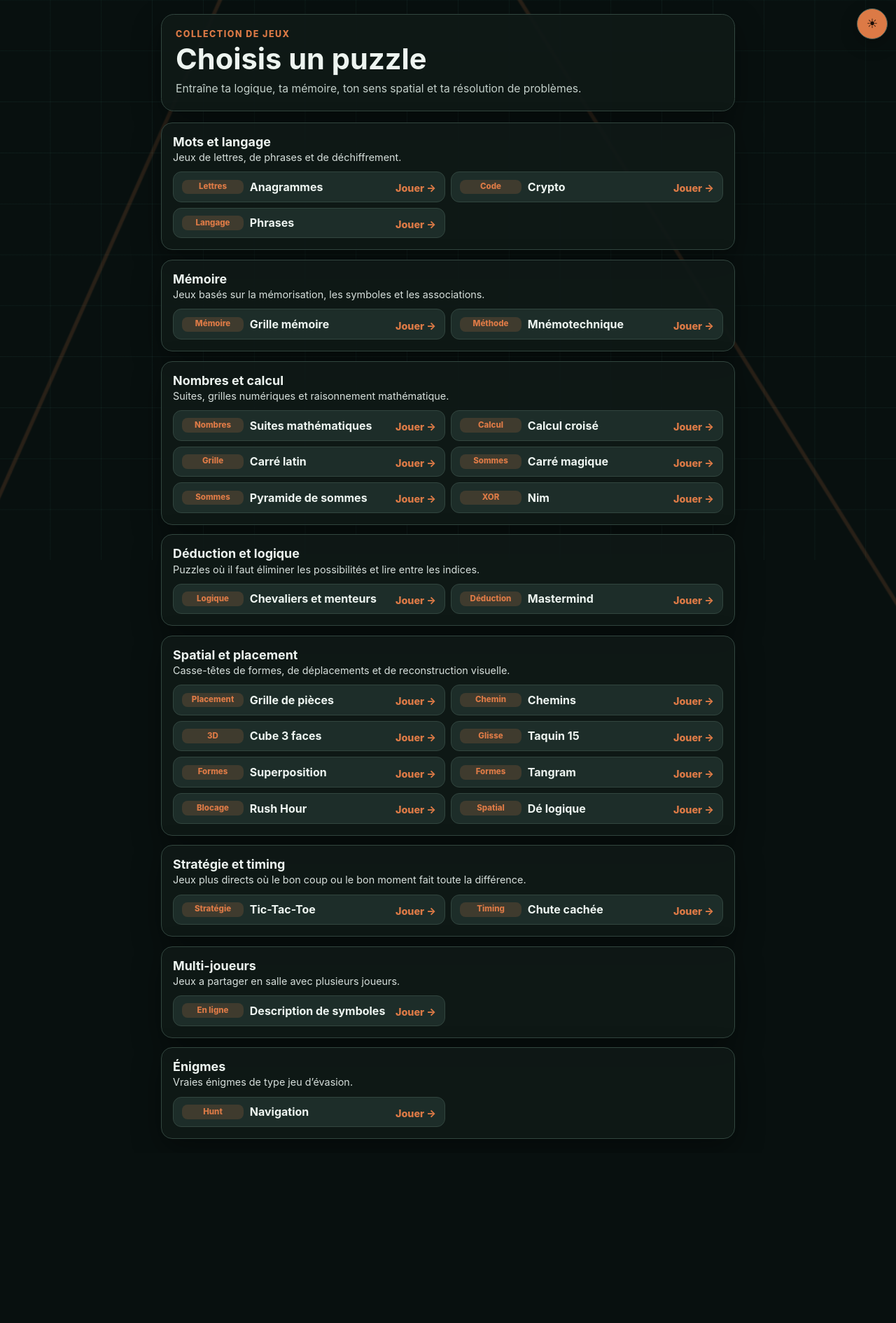
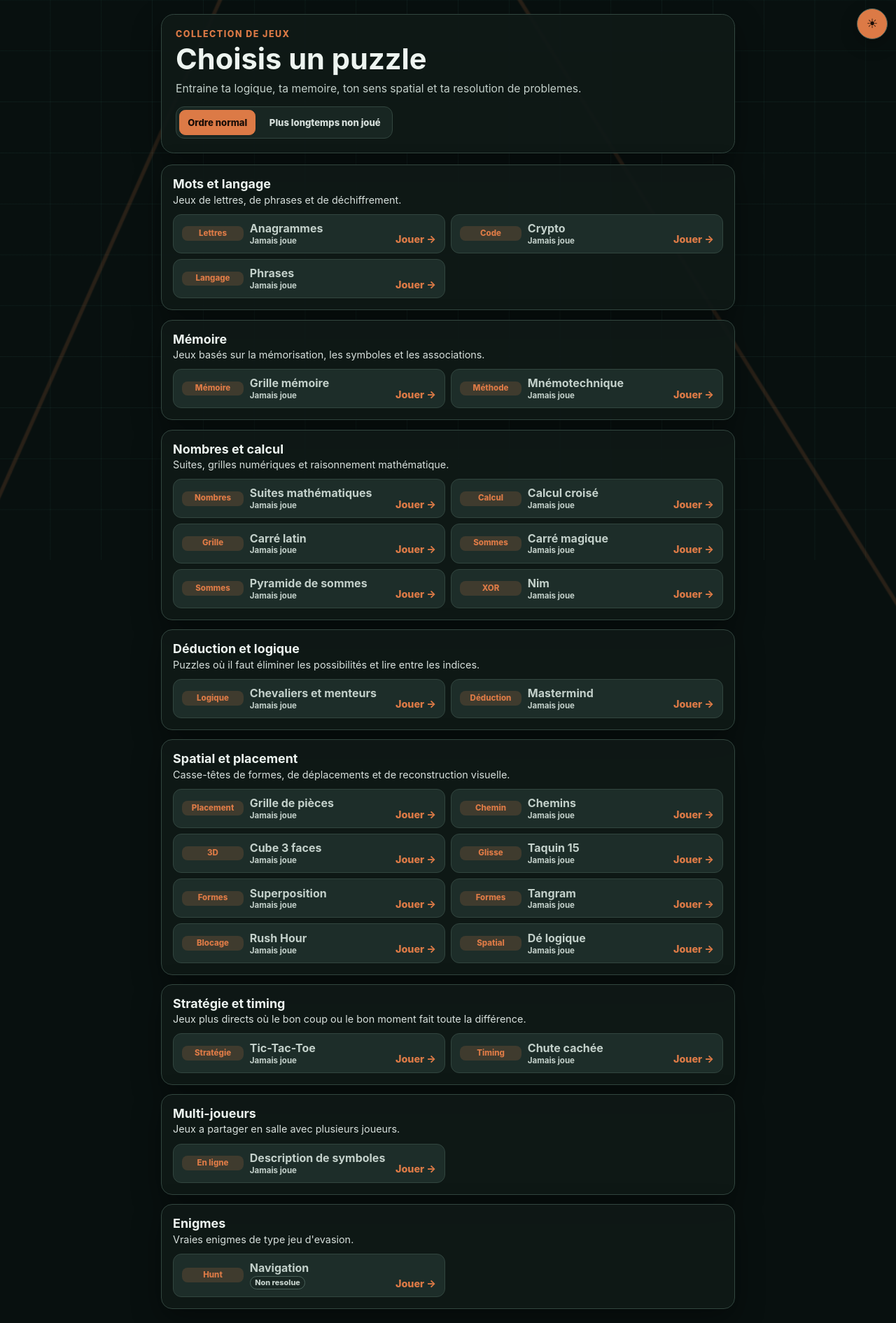
Before and after one commit to madmoune/epoque, an Angular app: page / in a window 1280 px wide. Shown: the whole page at 70% size. Before the commit the page ends 1647 px from the top, so only its background shows below. Built offline with nearby package versions, Linux system fonts and the light colour scheme.

Commit message:
Order games by oldest play.

```diff
--- a/src/app/app.ts
+++ b/src/app/app.ts
@@ -1,6 +1,7 @@
 import { DOCUMENT } from '@angular/common';
 import { Component, inject, signal } from '@angular/core';
 import { RouterOutlet } from '@angular/router';
+import { PuzzlePlayHistoryService } from './puzzle-play-history.service';
 
 type Theme = 'dark' | 'light';
 type ThemeTransitionDocument = Document & {
@@ -15,6 +16,10 @@ type ThemeTransitionDocument = Document & {
 })
 export class App {
   private readonly document = inject(DOCUMENT);
+
+  constructor() {
+    inject(PuzzlePlayHistoryService);
+  }
 
   protected readonly theme = signal<Theme>(
     this.document.documentElement.dataset['theme'] === 'light' ? 'light' : 'dark',
--- a/src/app/pages/home/home.page.html
+++ b/src/app/pages/home/home.page.html
@@ -3,12 +3,23 @@
         <p class="eyebrow">Collection de jeux</p>
         <h1>Choisis un puzzle</h1>
         <p class="hero-text">
-            Entraîne ta logique, ta mémoire, ton sens spatial et ta résolution de problèmes.
+            Entraine ta logique, ta memoire, ton sens spatial et ta resolution de problemes.
         </p>
+
+        <div class="sort-controls" aria-label="Ordre d'affichage des jeux">
+            <button type="button" class="sort-button" [class.active]="sortMode() === 'default'"
+                (click)="setSortMode('default')">
+                Ordre normal
+            </button>
+            <button type="button" class="sort-button" [class.active]="sortMode() === 'oldest'"
+                (click)="setSortMode('oldest')">
+                Plus longtemps non joué
+            </button>
+        </div>
     </section>
 
-    <section class="category-list" aria-label="Catégories de puzzles">
-        @for (category of categories; track category.title) {
+    <section class="category-list" aria-label="Categories de puzzles">
+        @for (category of categories(); track category.title) {
         <section class="category-card">
             <div class="category-header">
                 <h2>{{ category.title }}</h2>
@@ -23,10 +34,19 @@
                     <span class="puzzle-tag">{{ puzzle.tag }}</span>
                     }
 
-                    <h3>{{ puzzle.title }}</h3>
+                    <span class="puzzle-main">
+                        <h3>{{ puzzle.title }}</h3>
+                        @if (category.showSolvedStatus) {
+                        <span [class]="'solve-status ' + solvedStatusClass(puzzle.route)">
+                            {{ solvedStatusText(puzzle.route) }}
+                        </span>
+                        } @else {
+                        <span class="last-played">{{ lastPlayedText(puzzle.route) }}</span>
+                        }
+                    </span>
                     <p>{{ puzzle.description }}</p>
 
-                    <span class="play-link">Jouer →</span>
+                    <span class="play-link">Jouer -></span>
                 </a>
                 }
             </div>
--- a/src/app/pages/home/home.page.scss
+++ b/src/app/pages/home/home.page.scss
@@ -33,6 +33,41 @@ h1 {
     color: #555;
     font-size: 0.98rem;
     line-height: 1.4;
+}
+
+.sort-controls {
+    display: inline-flex;
+    flex-wrap: wrap;
+    gap: 0.45rem;
+    margin-top: 0.9rem;
+    padding: 0.25rem;
+    border: 1px solid var(--border);
+    border-radius: 0.75rem;
+    background: var(--surface-raised);
+}
+
+.sort-button {
+    min-height: 2.25rem;
+    padding: 0.45rem 0.7rem;
+    border: 1px solid transparent;
+    border-radius: 0.55rem;
+    background: transparent !important;
+    color: var(--muted-strong) !important;
+    cursor: pointer;
+    font: inherit;
+    font-size: 0.82rem;
+    font-weight: 800;
+
+    &.active {
+        border-color: var(--accent);
+        background: var(--accent) !important;
+        color: var(--accent-contrast) !important;
+    }
+
+    &:focus-visible {
+        outline: 3px solid color-mix(in srgb, var(--focus) 35%, transparent);
+        outline-offset: 2px;
+    }
 }
 
 .category-list {
@@ -111,6 +146,45 @@ h1 {
     }
 }
 
+.puzzle-main {
+    display: grid;
+    gap: 0.15rem;
+    min-width: 0;
+}
+
+.last-played {
+    color: #707070;
+    font-size: 0.72rem;
+    font-weight: 750;
+    line-height: 1.1;
+}
+
+.solve-status {
+    width: fit-content;
+    padding: 0.12rem 0.4rem;
+    border: 1px solid var(--border);
+    border-radius: 999px;
+    color: var(--muted);
+    font-size: 0.68rem;
+    font-weight: 850;
+    line-height: 1.2;
+
+    &.solved {
+        border-color: #3dbb71;
+        background: color-mix(in srgb, #3dbb71 18%, transparent);
+        color: #9ef0bd;
+    }
+
+    &.unsolved {
+        border-color: var(--border-strong);
+        background: color-mix(in srgb, var(--surface-raised) 70%, transparent);
+    }
+}
+
+:root[data-theme='light'] .solve-status.solved {
+    color: #14532d;
+}
+
 .puzzle-tag {
     display: inline-flex;
     align-items: center;
@@ -180,6 +254,17 @@ h1 {
         line-height: 1.35;
     }
 
+    .sort-controls {
+        display: grid;
+        grid-template-columns: 1fr;
+        margin-top: 0.7rem;
+    }
+
+    .sort-button {
+        width: 100%;
+        min-height: 2.45rem;
+    }
+
     .category-list {
         gap: 0.65rem;
         margin-top: 0.75rem;
@@ -221,6 +306,11 @@ h1 {
         }
     }
 
+    .last-played,
+    .solve-status {
+        font-size: 0.68rem;
+    }
+
     .puzzle-tag {
         width: 5.5rem;
         min-width: 5.5rem;
--- a/src/app/pages/home/home.page.ts
+++ b/src/app/pages/home/home.page.ts
@@ -1,5 +1,6 @@
-import { Component } from '@angular/core';
+import { Component, computed, inject, signal } from '@angular/core';
 import { RouterLink } from '@angular/router';
+import { PuzzlePlayHistoryService } from '../../puzzle-play-history.service';
 
 type PuzzleCard = {
   title: string;
@@ -13,7 +14,11 @@ type PuzzleCategory = {
   description: string;
   puzzles: PuzzleCard[];
   emptyText?: string;
+  sortable?: boolean;
+  showSolvedStatus?: boolean;
 };
+
+type HomeSortMode = 'default' | 'oldest';
 
 @Component({
   selector: 'app-home-page',
@@ -22,7 +27,21 @@ type PuzzleCategory = {
   styleUrl: './home.page.scss',
 })
 export class HomePage {
-  protected readonly categories: PuzzleCategory[] = [
+  private readonly sortModeStorageKey = 'epique-home-sort-mode';
+  private readonly playHistory = inject(PuzzlePlayHistoryService);
+
+  protected readonly sortMode = signal<HomeSortMode>(this.readSortMode());
+  protected readonly categories = computed(() =>
+    this.baseCategories.map((category) => ({
+      ...category,
+      puzzles:
+        this.sortMode() === 'oldest' && category.sortable !== false
+          ? [...category.puzzles].sort((first, second) => this.compareByOldestPlayed(first, second))
+          : category.puzzles,
+    })),
+  );
+
+  private readonly baseCategories: PuzzleCategory[] = [
     {
       title: 'Mots et langage',
       description: 'Jeux de lettres, de phrases et de déchiffrement.',
@@ -212,8 +231,8 @@ export class HomePage {
       ],
     },
     {
-      title: 'Énigmes',
-      description: 'Vraies énigmes de type jeu d’évasion.',
+      title: 'Enigmes',
+      description: "Vraies enigmes de type jeu d'evasion.",
       puzzles: [
         {
           title: 'Navigation',
@@ -222,7 +241,75 @@ export class HomePage {
           tag: 'Hunt',
         },
       ],
-      emptyText: 'Aucun puzzle ajouté pour le moment.',
+      emptyText: 'Aucun puzzle ajoute pour le moment.',
+      sortable: false,
+      showSolvedStatus: true,
     },
   ];
+
+  protected setSortMode(sortMode: HomeSortMode): void {
+    this.sortMode.set(sortMode);
+    this.writeSortMode(sortMode);
+  }
+
+  protected lastPlayedText(route: string): string {
+    const playedAt = this.playHistory.lastPlayedAt(route);
+
+    if (!playedAt) {
+      return 'Jamais joue';
+    }
+
+    const elapsedMilliseconds = Date.now() - playedAt;
+    const elapsedDays = Math.floor(elapsedMilliseconds / 86_400_000);
+
+    if (elapsedDays <= 0) {
+      return "Joue aujourd'hui";
+    }
+
+    if (elapsedDays === 1) {
+      return 'Joue hier';
+    }
+
+    if (elapsedDays < 7) {
+      return `Joue il y a ${elapsedDays} jours`;
+    }
+
+    return `Derniere fois: ${new Intl.DateTimeFormat('fr-CA', {
+      day: 'numeric',
+      month: 'short',
+    }).format(new Date(playedAt))}`;
+  }
+
+  protected solvedStatusText(route: string): string {
+    return this.playHistory.isSolved(route) ? 'Resolue' : 'Non resolue';
+  }
+
+  protected solvedStatusClass(route: string): string {
+    return this.playHistory.isSolved(route) ? 'solved' : 'unsolved';
+  }
+
+  private compareByOldestPlayed(first: PuzzleCard, second: PuzzleCard): number {
+    const firstPlayedAt = this.playHistory.lastPlayedAt(first.route) ?? 0;
+    const secondPlayedAt = this.playHistory.lastPlayedAt(second.route) ?? 0;
+
+    return firstPlayedAt - secondPlayedAt || first.title.localeCompare(second.title);
+  }
+
+  private readSortMode(): HomeSortMode {
+    try {
+      const storedSortMode = globalThis.localStorage?.getItem(this.sortModeStorageKey);
+
+      return storedSortMode === 'oldest' ? 'oldest' : 'default';
+    } catch {
+      return 'default';
+    }
+  }
+
+  private writeSortMode(sortMode: HomeSortMode): void {
+    try {
+      globalThis.localStorage?.setItem(this.sortModeStorageKey, sortMode);
+    } catch {
+      // The selected order still applies for the current page when storage is unavailable.
+    }
+  }
 }
--- /dev/null
+++ b/src/app/puzzle-play-history.service.ts
@@ -0,0 +1,121 @@
+import { Injectable, signal } from '@angular/core';
+import { NavigationEnd, Router } from '@angular/router';
+import { filter } from 'rxjs';
+
+type PlayHistory = Record<string, number>;
+type SolvedHistory = Record<string, boolean>;
+
+@Injectable({
+  providedIn: 'root',
+})
+export class PuzzlePlayHistoryService {
+  private readonly storageKey = 'epique-puzzle-play-history';
+  private readonly solvedStorageKey = 'epique-puzzle-solved-history';
+  private readonly history = signal<PlayHistory>(this.readHistory());
+  private readonly solvedHistory = signal<SolvedHistory>(this.readSolvedHistory());
+
+  readonly playedAt = this.history.asReadonly();
+  readonly solved = this.solvedHistory.asReadonly();
+
+  constructor(router: Router) {
+    router.events
+      .pipe(filter((event): event is NavigationEnd => event instanceof NavigationEnd))
+      .subscribe((event) => {
+        const route = this.normalizeRoute(event.urlAfterRedirects);
+
+        if (route) {
+          this.markPlayed(route);
+        }
+      });
+  }
+
+  markPlayed(route: string): void {
+    const normalizedRoute = this.normalizeRoute(route);
+
+    if (!normalizedRoute) {
+      return;
+    }
+
+    this.history.update((history) => {
+      const nextHistory = {
+        ...history,
+        [normalizedRoute]: Date.now(),
+      };
+
+      this.writeHistory(nextHistory);
+      return nextHistory;
+    });
+  }
+
+  lastPlayedAt(route: string): number | null {
+    return this.history()[route] ?? null;
+  }
+
+  markSolved(route: string): void {
+    const normalizedRoute = this.normalizeRoute(route);
+
+    if (!normalizedRoute) {
+      return;
+    }
+
+    this.solvedHistory.update((history) => {
+      const nextHistory = {
+        ...history,
+        [normalizedRoute]: true,
+      };
+
+      this.writeSolvedHistory(nextHistory);
+      return nextHistory;
+    });
+  }
+
+  isSolved(route: string): boolean {
+    return this.solvedHistory()[route] === true;
+  }
+
+  private normalizeRoute(route: string): string | null {
+    const cleanRoute = route.split('?')[0].split('#')[0];
+
+    if (!cleanRoute || cleanRoute === '/') {
+      return null;
+    }
+
+    return cleanRoute.startsWith('/') ? cleanRoute : `/${cleanRoute}`;
+  }
+
+  private readHistory(): PlayHistory {
+    try {
+      const storedHistory = globalThis.localStorage?.getItem(this.storageKey);
+
+      return storedHistory ? (JSON.parse(storedHistory) as PlayHistory) : {};
+    } catch {
+      return {};
+    }
+  }
+
+  private writeHistory(history: PlayHistory): void {
+    try {
+      globalThis.localStorage?.setItem(this.storageKey, JSON.stringify(history));
+    } catch {
+      // The home screen still works when browser storage is unavailable.
+    }
+  }
+
+  private readSolvedHistory(): SolvedHistory {
+    try {
+      const storedHistory = globalThis.localStorage?.getItem(this.solvedStorageKey);
+
+      return storedHistory ? (JSON.parse(storedHistory) as SolvedHistory) : {};
+    } catch {
+      return {};
+    }
+  }
+
+  private writeSolvedHistory(history: SolvedHistory): void {
+    try {
+      globalThis.localStorage?.setItem(this.solvedStorageKey, JSON.stringify(history));
+    } catch {
+      // The home screen still works when browser storage is unavailable.
+    }
+  }
+}
--- a/src/app/puzzles/puzzlehunt/Navigation/navigation.page.html
+++ b/src/app/puzzles/puzzlehunt/Navigation/navigation.page.html
@@ -4,7 +4,11 @@
   <section class="card">
     <p class="eyebrow">Énigme</p>
     <h1>Navigation</h1>
-    <app-puzzle-answer [answer]="answer" [partials]="partials"></app-puzzle-answer>
+    <app-puzzle-answer
+      [answer]="answer"
+      [partials]="partials"
+      (correctAnswer)="markSolved()"
+    ></app-puzzle-answer>
     <section class="puzzle-panel" aria-label="Énoncé du puzzle">
       <p class="clue">Les itinéraires devraient m'indiquer ce dont j'ai besoin pour la suite.</p>
 
```
Also changed, not shown: src/app/puzzles/puzzlehunt/Navigation/navigation.page.ts (+8 -1 lines).
